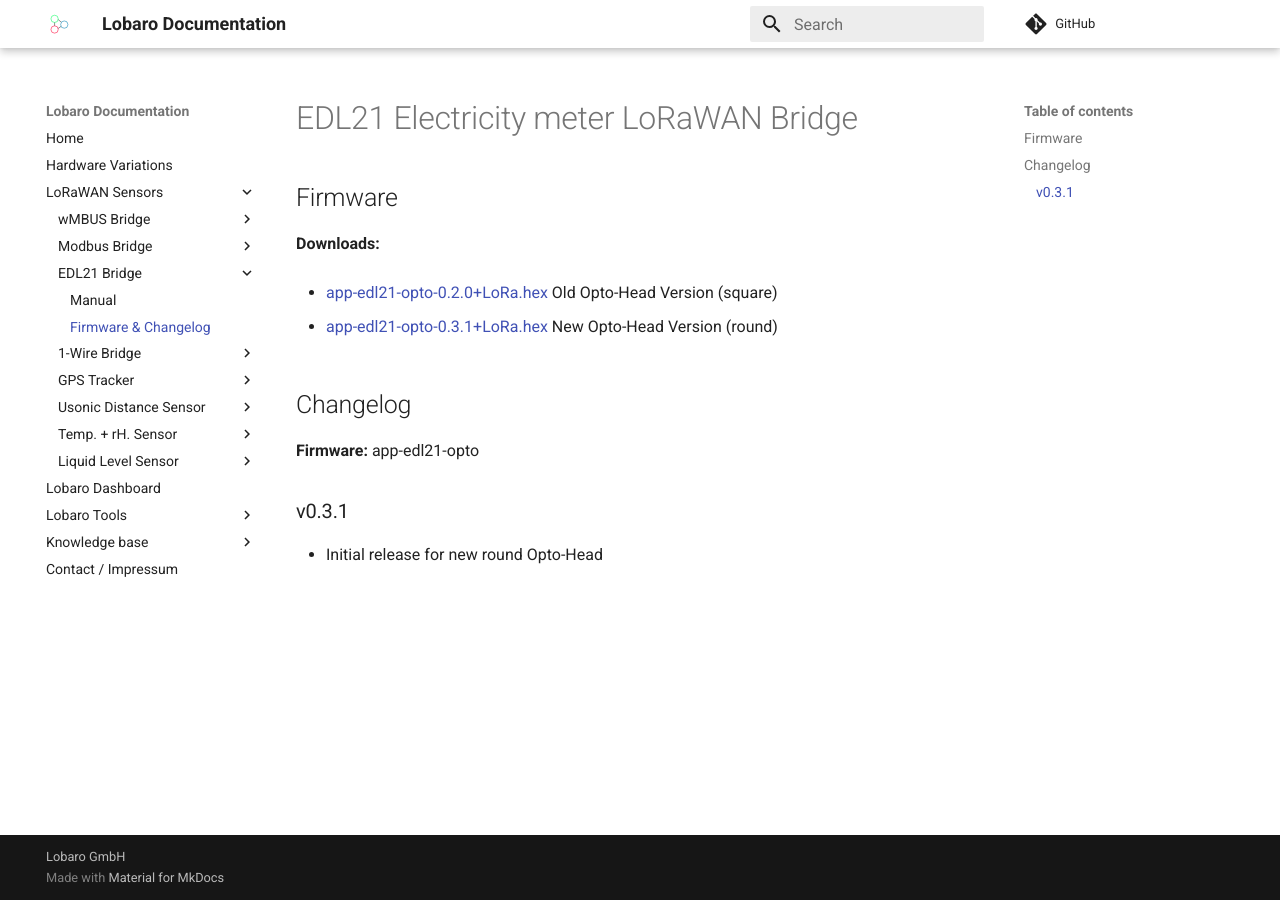
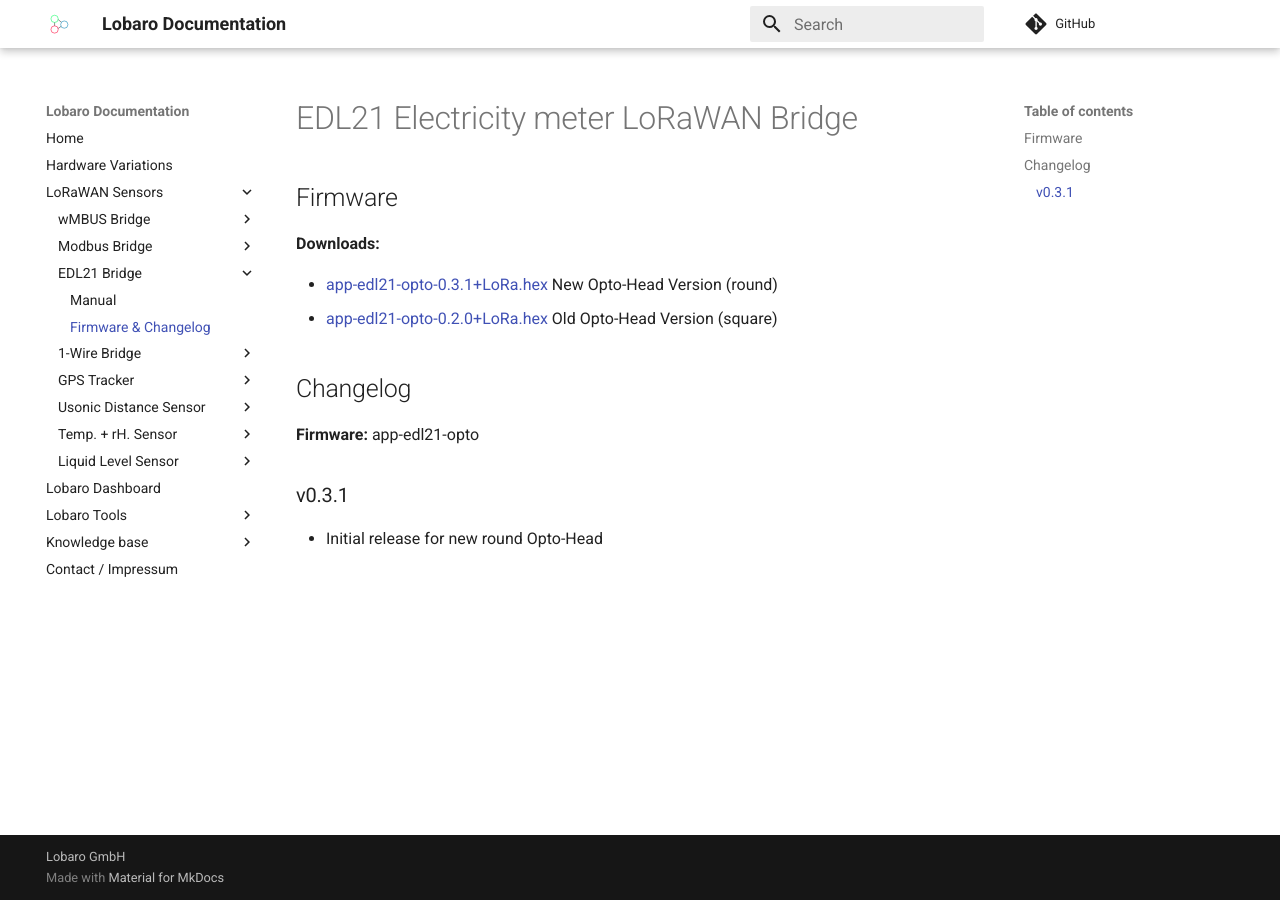
Before and after one commit to Lobaro/docs, an MkDocs documentation site: the page built from docs/lorawan-sensors/edl21-opto-lorawan/firmware.md, in a window 1280 px wide. Built offline with MkDocs 1.6.1 and Material for MkDocs 9.7.7, drawn with Linux system fonts in a browser that asks for light colours; a script that is not in the unit is left out; comment, search, counter and statistics services are not loaded.

```diff
--- a/docs/lorawan-sensors/edl21-opto-lorawan/firmware.md
+++ b/docs/lorawan-sensors/edl21-opto-lorawan/firmware.md
@@ -4,10 +4,8 @@
 
 **Downloads:**
 
+* [app-edl21-opto-0.3.1+LoRa.hex](firmware/app-edl21-opto-0.3.1+LoRa.hex) New Opto-Head Version (round)
 * [app-edl21-opto-0.2.0+LoRa.hex](firmware/app-edl21-opto-0.2.0+LoRa.hex) Old Opto-Head Version (square)
-
-* [app-edl21-opto-0.3.1+LoRa.hex](firmware/app-edl21-opto-0.3.1+LoRa.hex) New Opto-Head Version (round)
-
 
 
 ## Changelog
```
